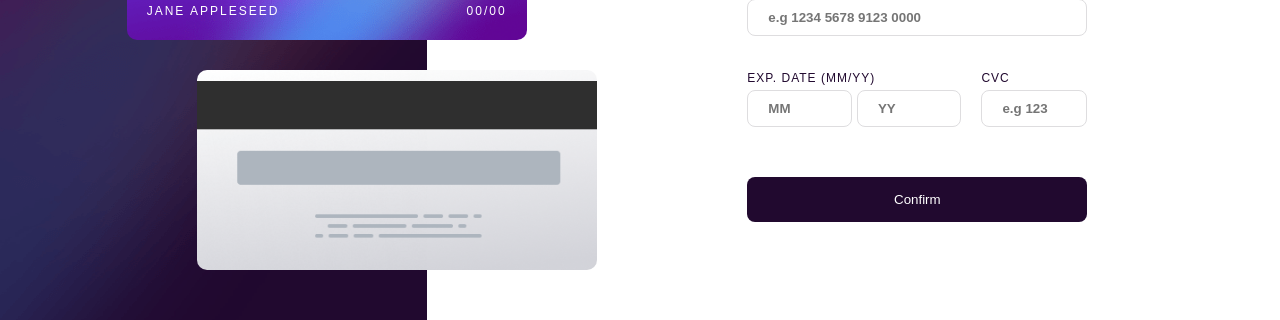
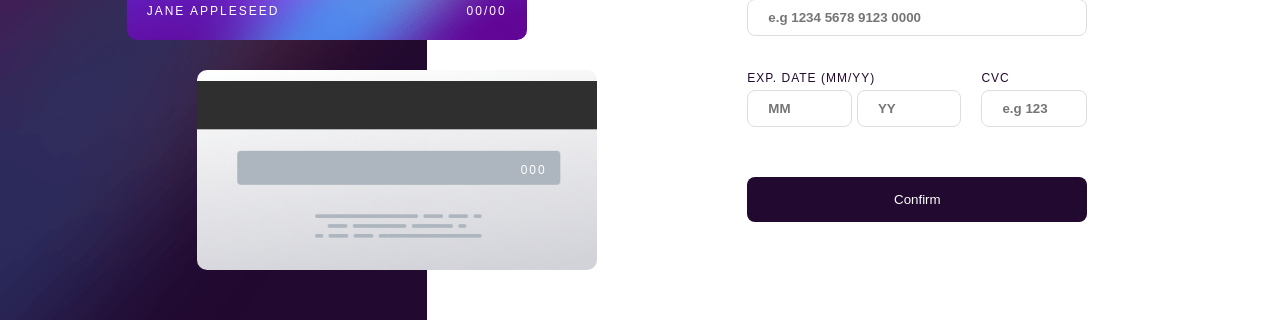
Before and after one commit to Danielhu3/interactive-card2, a React (Create React App) app: page / in a window 1280 px wide. Shown: the part 345-665 px from the top of the page. Built offline with nearby package versions, Linux system fonts and the light colour scheme.

Commit message:
back card css

```diff
--- a/src/components/aside/card/style.ts
+++ b/src/components/aside/card/style.ts
@@ -23,7 +23,12 @@ export const Card = styled.div.attrs((props: {side:string}) => props)`
     padding: 2rem;
     `
 
-    : ''};
+    : `
+    display:flex;
+    align-items:center;
+    justify-content:flex-end;
+    padding: 5rem;
+    `};
 
 
 
--- a/src/components/aside/index.tsx
+++ b/src/components/aside/index.tsx
@@ -10,6 +10,7 @@ import { Aside } from './style'
 const index = () => {
   return (
     <Aside>
+
       <Card side='front'>
         <CardLogo />
         <CardNumber />
@@ -21,7 +22,10 @@ const index = () => {
           </Date>
         </Info>
       </Card>
-      <Card side='back'/>
+
+      <Card side='back'>
+        <InfoItem text='' defaultValue='000'/>
+      </Card>
     </Aside>
   )
 }
```
